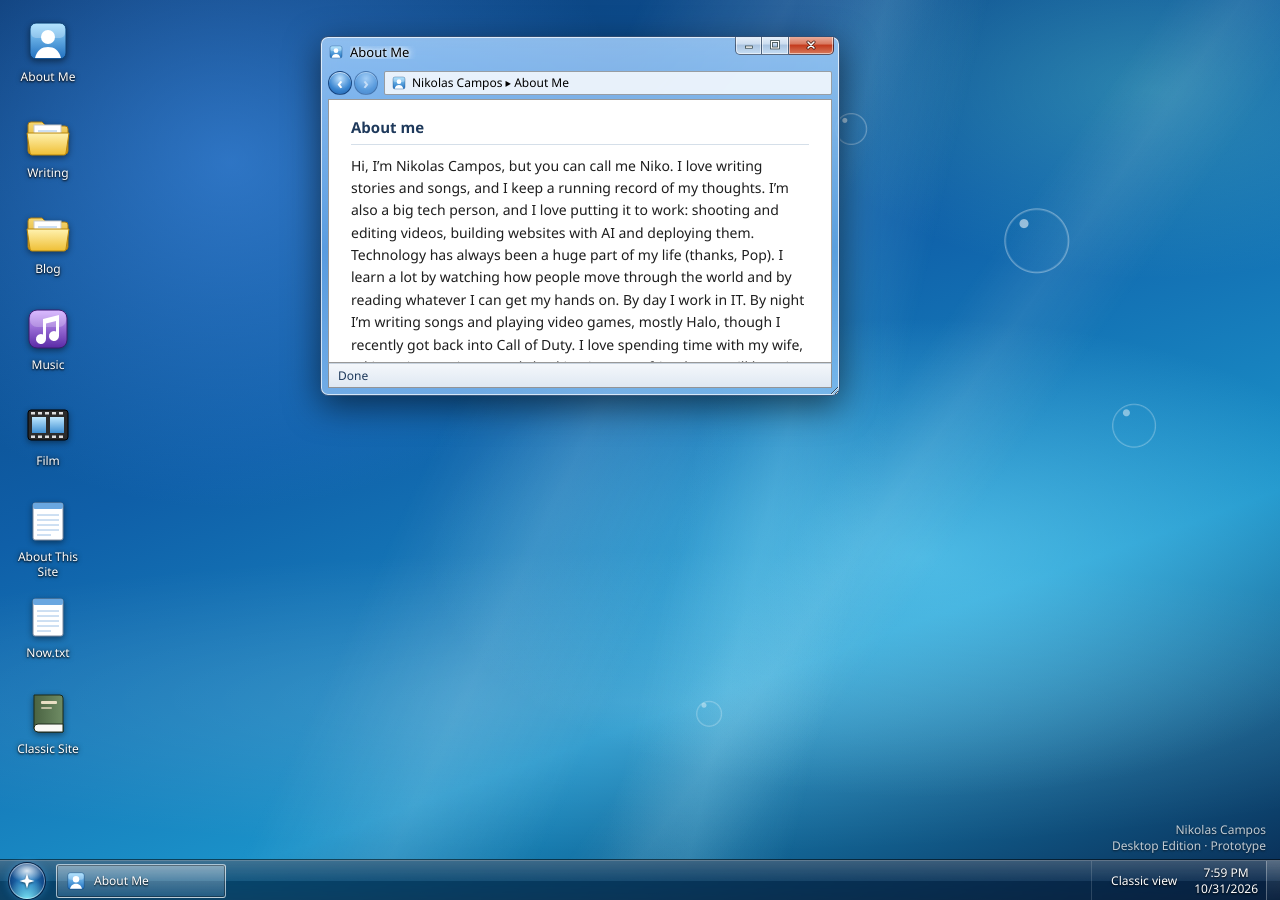
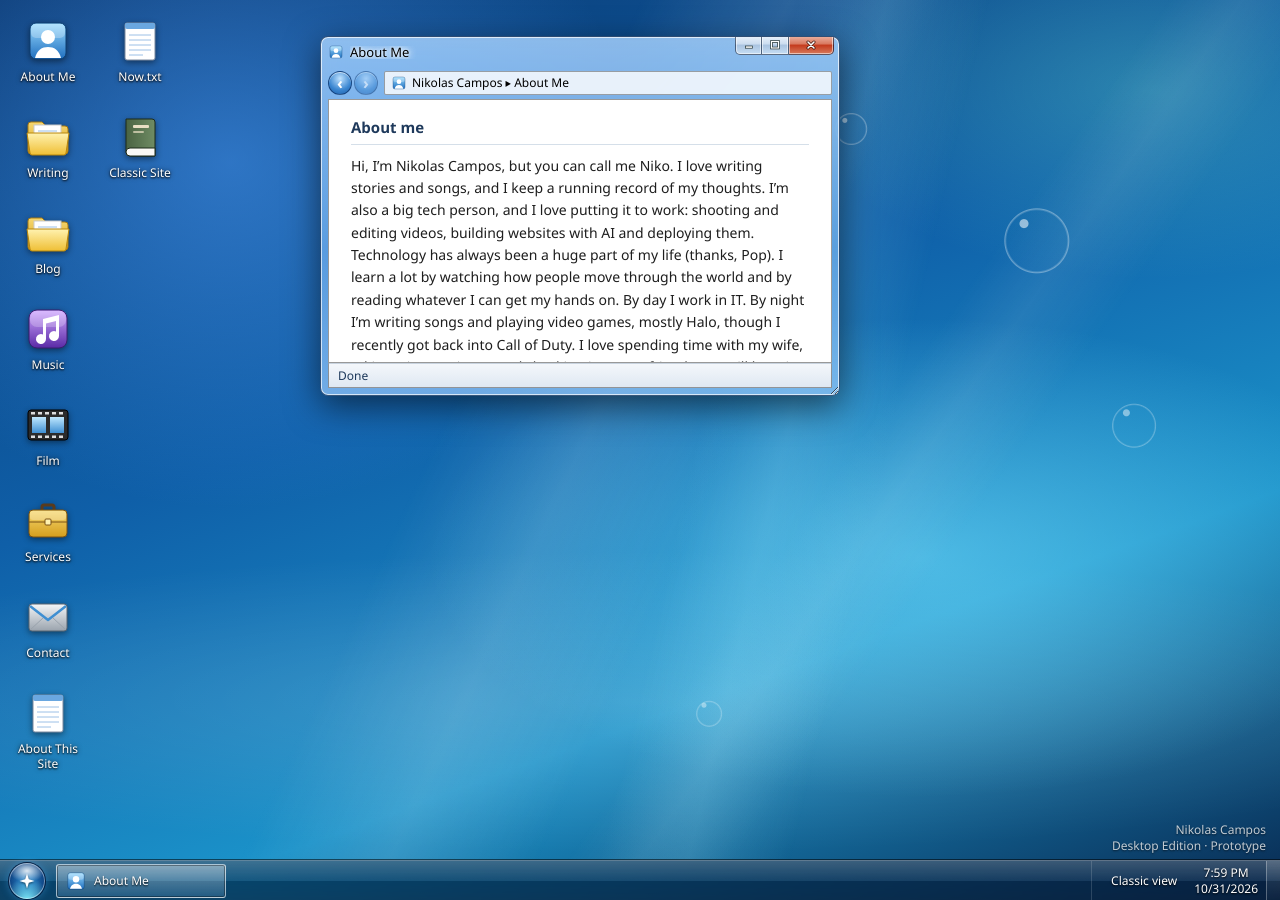
Before and after one commit to dadragon4/nikolascampos.com, a Jekyll site: the page desktop.html, which Jekyll copies as it is, in a window 1280 px wide. Built offline with Jekyll 4.4.1, drawn with Linux system fonts in a browser that asks for light colours.

Commit message:
Desktop Services and Contact icons; welcome line says stories
Co-Authored-By: Claude Opus 5.5 <noreply@anthropic.com>

```diff
--- a/css/desktop.css
+++ b/css/desktop.css
@@ -221,6 +221,11 @@ body.dragging iframe { pointer-events: none; }
 }
 .win-body ul.index > li:last-child { border-bottom: 0; }
 .win-body ul.index.stacked > li { grid-template-columns: 1fr; }
+/* Services list (cloned from services.html) */
+.win-body ul.services { list-style: none; margin: 12px 0; padding: 0; }
+.win-body ul.services > li { padding: 10px 0; border-bottom: 1px solid #eef2f6; }
+.win-body ul.services h3 { margin: 0 0 2px; font-size: 1em; }
+.win-body ul.services p { margin: 0; }
 .win-body time { font-size: 12px; color: #6d6d6d; padding-top: 2px; }
 .win-body .entry > a { font-size: 15px; }
 .win-body .excerpt { display: block; margin: 6px 0 0; color: #555; font-size: 13px; }
--- a/desktop.html
+++ b/desktop.html
@@ -7,8 +7,8 @@
   <meta name="description" content="Nikolas Campos — writing, film, and music, as a retro desktop.">
   <meta name="robots" content="noindex, follow">
   <link rel="canonical" href="https://www.nikolascampos.com/desktop.html">
-  <link rel="stylesheet" href="css/desktop.css?v=2">
-  <script src="js/desktop.js?v=2" defer></script>
+  <link rel="stylesheet" href="css/desktop.css?v=3">
+  <script src="js/desktop.js?v=3" defer></script>
 </head>
 <body class="booting">
   <!-- Shared icon gradients (referenced by every icon SVG) -->
--- a/index.html
+++ b/index.html
@@ -56,7 +56,7 @@
     </header>
 
     <main id="main">
-      <p class="welcome">Welcome to my site! I make songs, films, and music, and this is where it all lives.</p>
+      <p class="welcome">Welcome to my site! I make stories, films, and music, and this is where it all lives.</p>
 
       <div class="ticker">
         <div class="ticker-viewport">
--- a/js/desktop.js
+++ b/js/desktop.js
@@ -28,6 +28,8 @@
     film: '<svg viewBox="0 0 48 48"><rect x="4" y="9" width="40" height="30" rx="3" fill="#2b2b2b" stroke="#000"/><g fill="#ddd"><rect x="7" y="11" width="4" height="2.5"/><rect x="14" y="11" width="4" height="2.5"/><rect x="21" y="11" width="4" height="2.5"/><rect x="28" y="11" width="4" height="2.5"/><rect x="35" y="11" width="4" height="2.5"/><rect x="7" y="34.5" width="4" height="2.5"/><rect x="14" y="34.5" width="4" height="2.5"/><rect x="21" y="34.5" width="4" height="2.5"/><rect x="28" y="34.5" width="4" height="2.5"/><rect x="35" y="34.5" width="4" height="2.5"/></g><rect x="8" y="16" width="14" height="16" fill="url(#g-sky)"/><rect x="26" y="16" width="14" height="16" fill="url(#g-sky)"/></svg>',
     camera: '<svg viewBox="0 0 48 48"><rect x="15" y="9" width="14" height="7" rx="2" fill="#555"/><rect x="4" y="14" width="40" height="26" rx="5" fill="url(#g-metal)" stroke="#3a3f45"/><circle cx="24" cy="27" r="9.5" fill="#222"/><circle cx="24" cy="27" r="6.5" fill="url(#g-lens)"/><circle cx="21.6" cy="24.6" r="1.8" fill="#fff" opacity=".85"/><rect x="35" y="17" width="5" height="3" rx="1" fill="#ffd34d"/></svg>',
     note: '<svg viewBox="0 0 48 48"><rect x="9" y="6" width="30" height="37" rx="2" fill="#fff" stroke="#7a8aa0"/><rect x="9" y="6" width="30" height="6" rx="2" fill="#6aa7e0"/><path d="M13 18h22M13 23h22M13 28h22M13 33h22M13 38h14" stroke="#9cc0e6"/></svg>',
+    briefcase: '<svg viewBox="0 0 48 48"><path d="M18 13v-3a2 2 0 0 1 2-2h8a2 2 0 0 1 2 2v3" fill="none" stroke="#5a3b1c" stroke-width="3"/><rect x="5" y="13" width="38" height="27" rx="4" fill="url(#g-fold-b)" stroke="#7a5214"/><rect x="6" y="14" width="36" height="9" rx="3" fill="#fff" opacity=".25"/><path d="M5 25h38" stroke="#7a5214"/><rect x="21" y="22" width="6" height="6" rx="1" fill="#fff2b0" stroke="#7a5214"/></svg>',
+    mail: '<svg viewBox="0 0 48 48"><rect x="5" y="11" width="38" height="27" rx="3" fill="url(#g-metal)" stroke="#5b6672"/><path d="M6 37l13-12M42 37L29 25" stroke="#9aa3ad"/><path d="M6 13l18 14 18-14" fill="none" stroke="#3f8fd2" stroke-width="2.5" stroke-linejoin="round"/></svg>',
     book: '<svg viewBox="0 0 48 48"><path d="M10 6h26a3 3 0 0 1 3 3v34H14a4 4 0 0 1-4-4z" fill="url(#g-book)" stroke="#1d2a1a"/><path d="M14 35h25v8H14a4 4 0 0 1 0-8z" fill="#faf9f6" stroke="#1d2a1a"/><rect x="17" y="12" width="16" height="3" rx="1" fill="#e9dfc4"/><rect x="17" y="18" width="11" height="2" rx="1" fill="#e9dfc4" opacity=".7"/></svg>',
   };
   const GLYPH = {
@@ -42,6 +44,8 @@
     { id: 'blog', title: 'Blog', icon: 'folder', src: 'blog.html', pick: ['#blog'], size: [600, 440], crumb: 'Documents ▸ Blog' },
     { id: 'music', title: 'Music', icon: 'music', src: 'music.html', pick: ['#music'], size: [600, 560], crumb: 'Music' },
     { id: 'film', title: 'Film', icon: 'film', src: 'film.html', pick: ['#film'], size: [680, 580], crumb: 'Videos ▸ Film' },
+    { id: 'services', title: 'Services', icon: 'briefcase', src: 'services.html', pick: ['#services'], size: [560, 480], crumb: 'Documents ▸ Services' },
+    { id: 'contact', title: 'Contact', icon: 'mail', src: 'contact.html', pick: ['#contact'], size: [460, 320], crumb: 'Contact' },
     { id: 'photos', title: 'Photography', icon: 'camera', src: 'photography.html', pick: ['#photography'], size: [520, 320], crumb: 'Pictures ▸ Photography', hidden: true }, // hidden for now
     { id: 'site', title: 'About This Site', icon: 'note', template: 'desktop-site', size: [560, 440], crumb: 'Documents ▸ About This Site' },
     { id: 'now', title: 'Now.txt', icon: 'note', src: 'index.html', size: [420, 280], notepad: true },
@@ -278,6 +282,7 @@
       const a = e.target.closest('a[href]');
       if (!a) return;
       const url = new URL(a.href);
+      if (!/^https?:$/.test(url.protocol)) return; // mailto: and similar open normally
       if (url.origin !== location.origin) { a.target = '_blank'; a.rel = 'noopener'; return; }
       if (!/(\.html|\/)$/.test(url.pathname)) return;
       e.preventDefault();
@@ -331,7 +336,7 @@
     return b;
   };
   const left = $('#sm-left');
-  ['about', 'site', 'now', 'music', 'film', 'writing', 'blog'].forEach((id) => left.append(smItem(appById(id))));
+  ['about', 'site', 'now', 'music', 'film', 'writing', 'blog', 'services', 'contact'].forEach((id) => left.append(smItem(appById(id))));
   left.append(Object.assign(document.createElement('hr'), { className: 'sm-sep' }), smItem(appById('classic')));
 
   const right = $('#sm-right');
```
Also changed, not shown: CLAUDE.md (+2 -2 lines), CHANGELOG.md.
